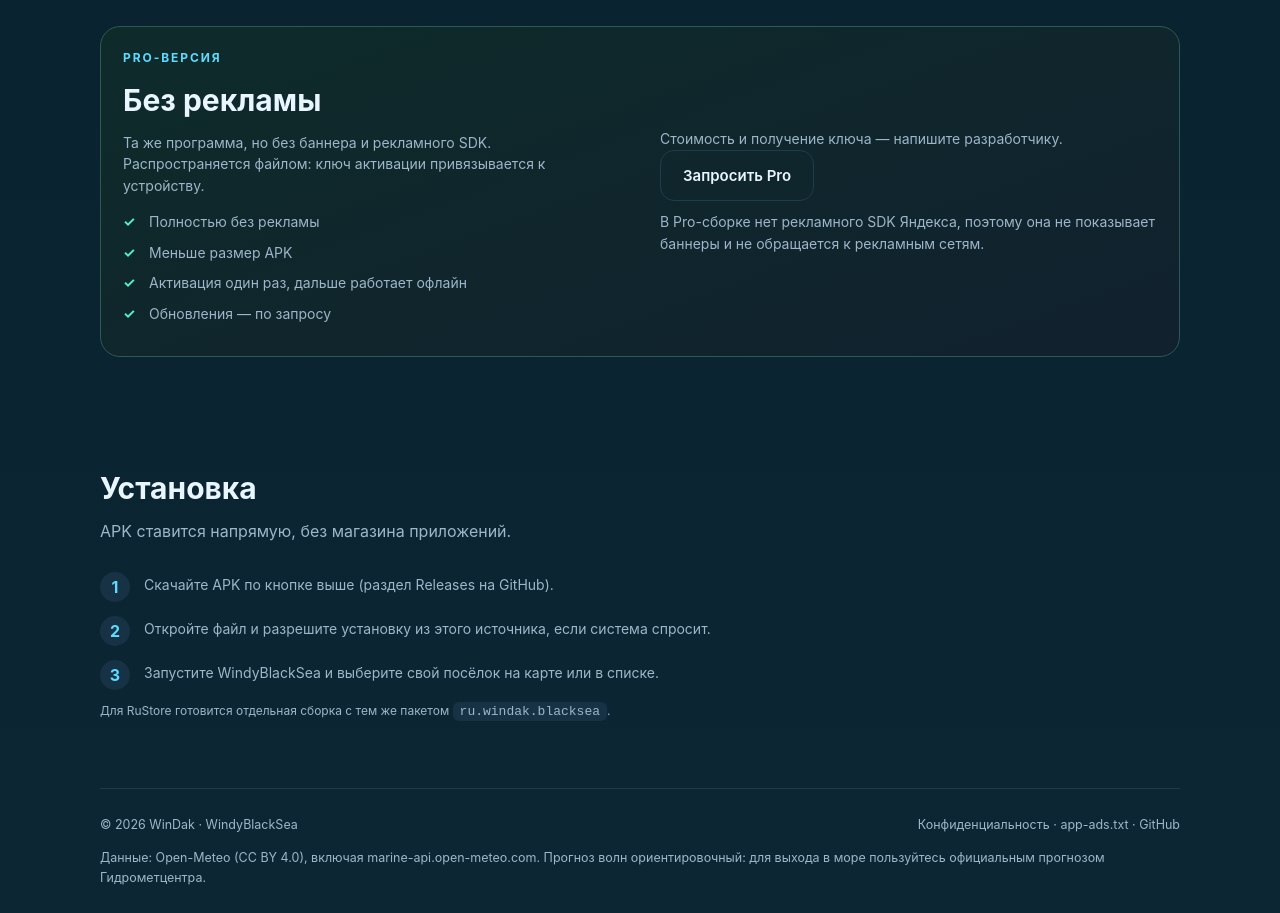
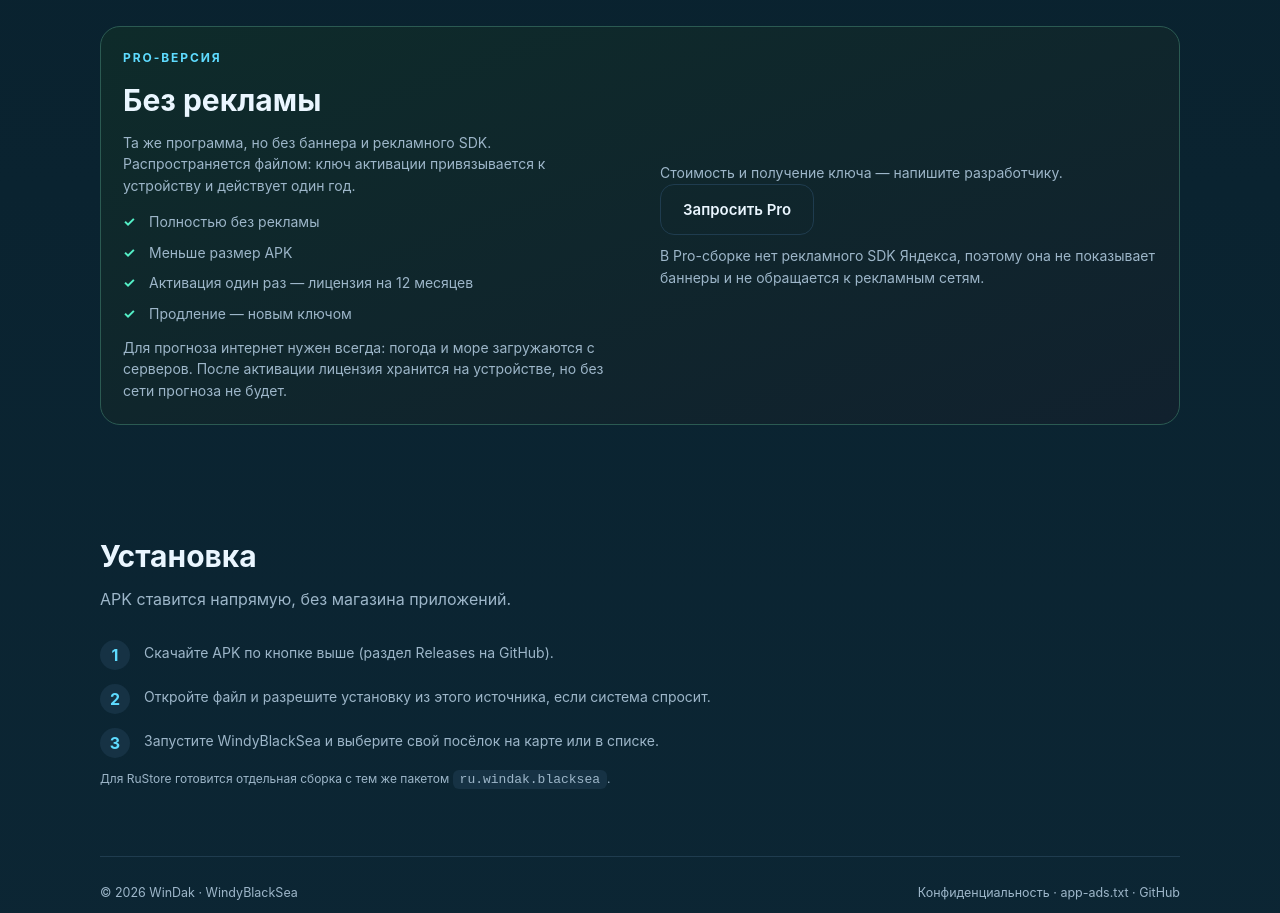
Before and after one commit to takomak2012-cyber/windyblacksea, a plain HTML site: page index.html in a window 1280 px wide. Shown: the part 2600-3513 px from the top of the page. Drawn offline with Linux system fonts and the light colour scheme.

Commit message:
Pro: licenziya na 12 mesyacev, internet nuzhen dlya prognoza

```diff
--- a/index.html
+++ b/index.html
@@ -165,13 +165,16 @@
             <div class="kicker">Pro-версия</div>
             <h2 style="margin-top:10px">Без рекламы</h2>
             <p class="sub" style="margin-bottom:0">Та же программа, но без баннера и рекламного SDK.
-              Распространяется файлом: ключ активации привязывается к устройству.</p>
+              Распространяется файлом: ключ активации привязывается к устройству и действует один год.</p>
             <ul class="checks">
               <li>Полностью без рекламы</li>
               <li>Меньше размер APK</li>
-              <li>Активация один раз, дальше работает офлайн</li>
-              <li>Обновления — по запросу</li>
+              <li>Активация один раз — лицензия на 12 месяцев</li>
+              <li>Продление — новым ключом</li>
             </ul>
+            <p class="note" style="margin-top:12px">Для прогноза интернет нужен всегда: погода и море
+              загружаются с серверов. После активации лицензия хранится на устройстве, но без сети
+              прогноза не будет.</p>
           </div>
           <div>
             <p class="sub">Стоимость и получение ключа — напишите разработчику.</p>
```
